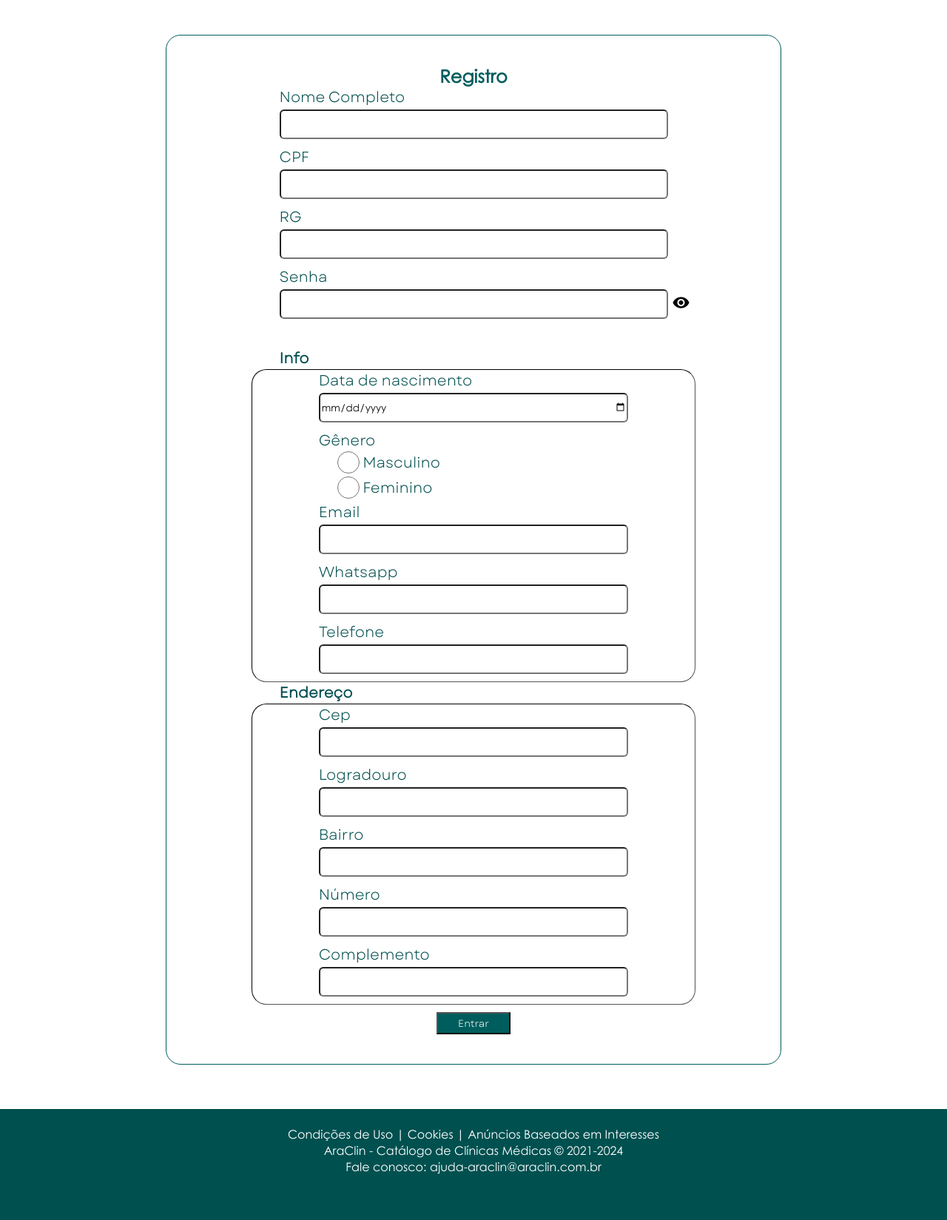
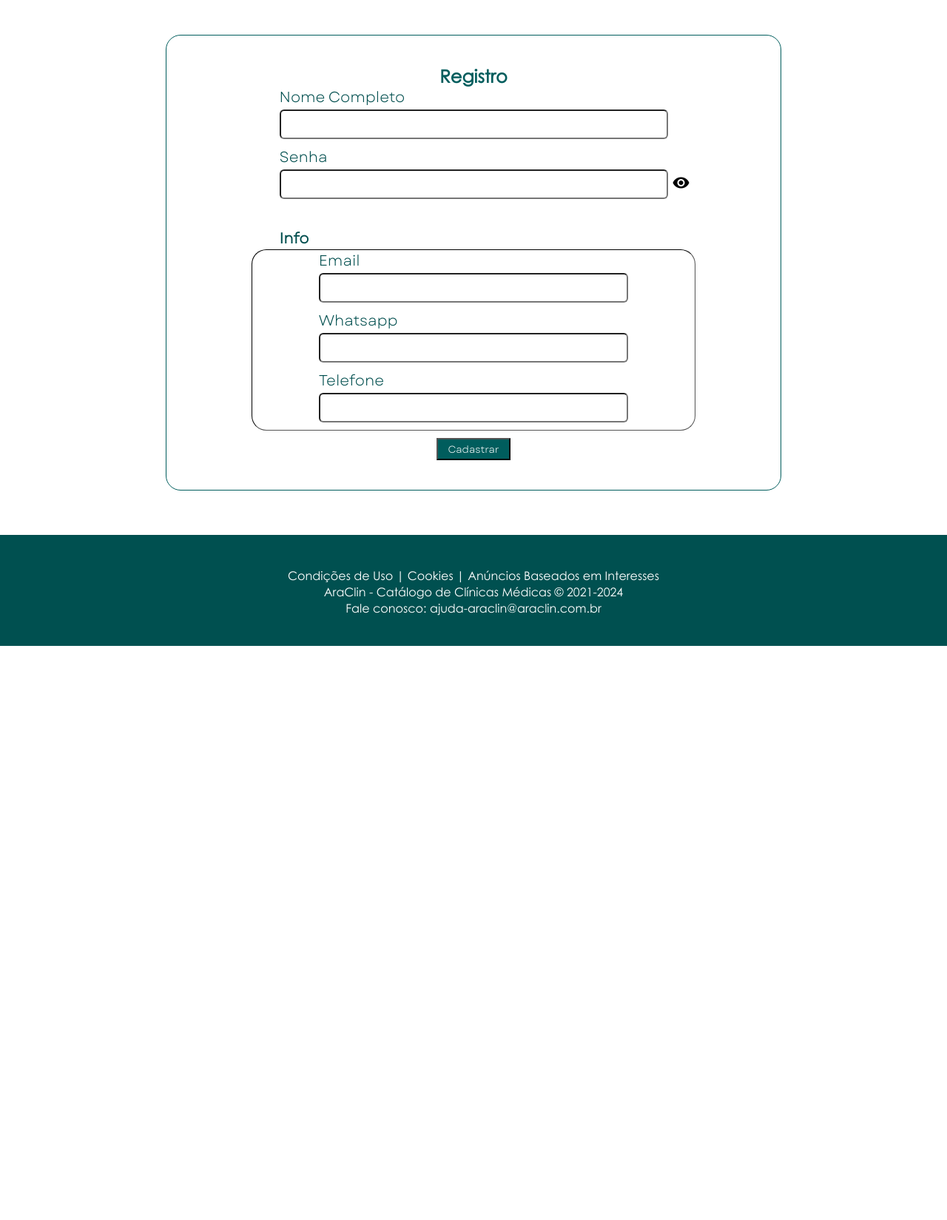
Before and after one commit to vertplay/integrador, a CodeIgniter 4 app: the page made by app/Views/user/registro.php in a window 1280 px wide. Shown: the part 93-1742 px from the top of the page at 74% size. After the commit the page ends 966 px from the top, so only its background shows below. Run offline with PHP 8.4 and a stand-in for CodeIgniter, Linux system fonts and the light colour scheme; the template is opened without the code that fills it, so the values that code supplies are empty; some libraries are stand-ins or nearby versions; some web fonts are replaced.

Commit message:
.
rodapé centralizado
formulário de cadastro de usuário alterado

```diff
--- a/app/Views/user/registro.php
+++ b/app/Views/user/registro.php
@@ -8,10 +8,6 @@
 			<form id = "userform" action="<?=base_url('pp/registro')?>" method="POST" enctype="multipart/form-data">
                 <label for="nome_completo">Nome Completo</label><br>
                     <input type="text" name="nome" id="nome" required><br>
-                <label for="cpf">CPF</label><br>
-                    <input type="text" name="cpf" id="cpf" required><br>
-                <label for="rg">RG</label><br>
-                    <input type="text" name="rg" id="rg" required><br>
                 <label for="senha">Senha</label><br>
                     <input type="password" name="formsenha" id="formsenha" required>
                     <button type="button" id="mostrar_senha"><i class="material-icons">visibility</i></button>
@@ -21,17 +17,6 @@
                 <!--Informações-->
                 <label for="informacoes" class="sub_bloco-titulo">Info</label>
                 <div class="sub_bloco" id="informacoes">
-                    <label for="data_nascimento">Data de nascimento</label>
-                        <input type="date" name="data_nascimento" id="data_nascimento" required />
-                   <label>Gênero</label>
-                        <div id="genero">
-
-                            <input type="radio" name="genero" id="genero_masculino" value="M" required>
-                            <label for="genero_masculino">Masculino</label>
-                            <br>
-                            <input type="radio" name="genero" id="genero_feminino" value="F" required>
-                            <label for="genero_feminino">Feminino</label>
-                        </div>
                     <label for="email">Email</label>
                         <input type="email" name="email" id="email" required/>
                     <label for="whatsapp">Whatsapp</label>
@@ -39,21 +24,7 @@
                     <label for="telefone">Telefone</label>
                         <input type= "number" name="telefone" id="telefone" pattern="[0-9]*" required>
                 </div>
-                <!--Endereço-->
-                <label for="endereco" class="sub_bloco-titulo">Endereço</label>
-                <div class="sub_bloco" id="endereco">
-                    <label for="cep">Cep</label>
-                        <input type="text" name="cep" id="cep"/>
-                    <label for="logradouro">Logradouro</label>
-                        <input type="text" name="logradouro" id="logradouro"/>
-                    <label for="bairro">Bairro</label>
-                        <input type="text" name="bairro" id="bairro"/>
-                    <label for="numero">Número</label>
-                        <input type="text" name="numero" id="numero"/>
-                    <label for="complemento">Complemento</label>
-                        <input type="text" name="complemento" id="complemento"/>
-                </div>
-                <button type="submit" name="registrar">Entrar</button>
+                <button type="submit" name="registrar">Cadastrar</button>
 	    	</form>
 		</div>
     <?=$this->endSection()?>
--- a/public/css/structure.css
+++ b/public/css/structure.css
@@ -606,9 +606,11 @@ footer{/*RODAPÉ*/
 	clear:both;
 	width:100%;
 	min-height:150px;
-	padding:20px 0px 15px 0px;
 	text-align:center;
-	/*line-height:300%;*/
+	display:flex;
+	flex-direction:column;
+	justify-content:center;
+	align-items:center;
 	border-top-width:2px;
 	background-color:var(--menu-color);
 	color:var(--menu-font-color);
```
